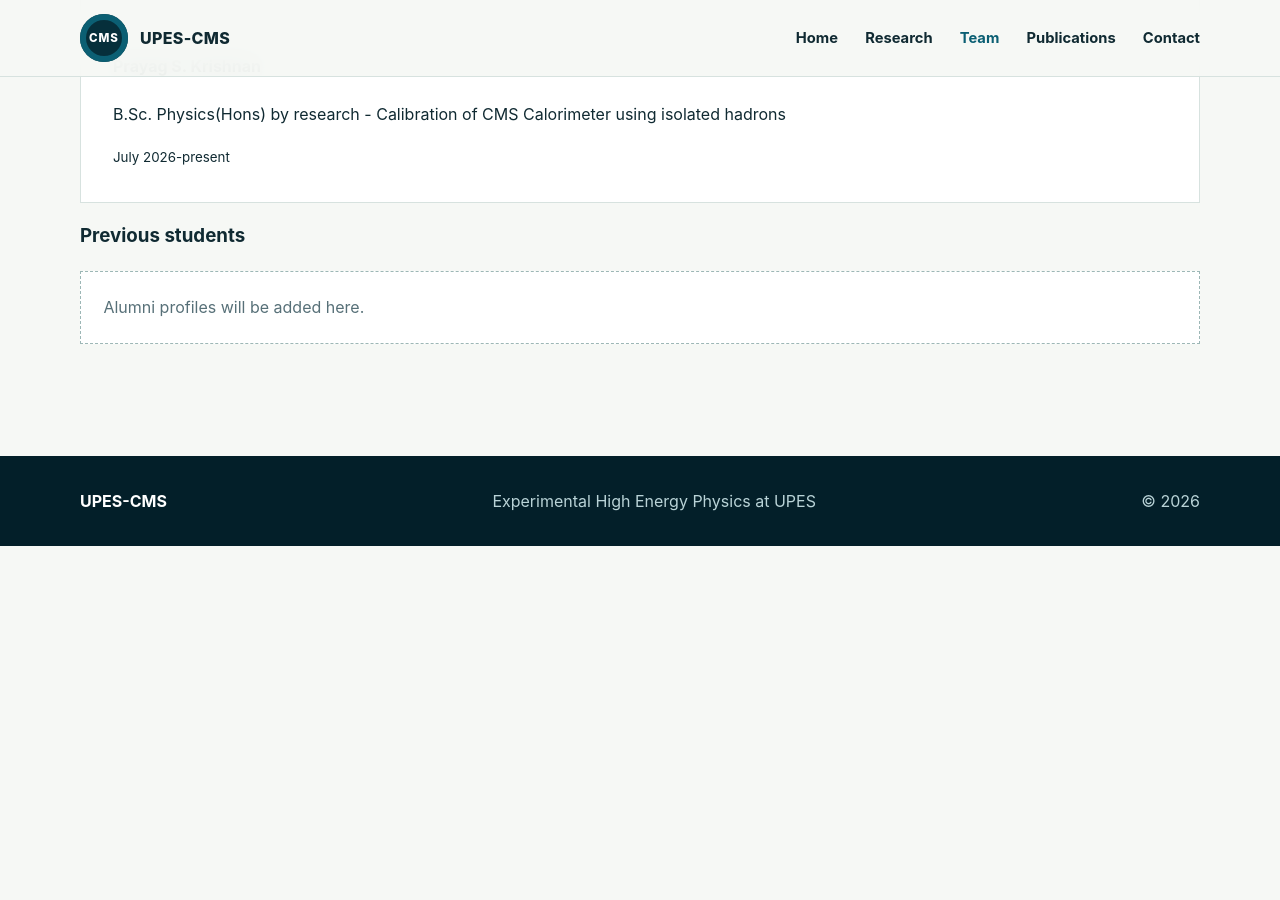
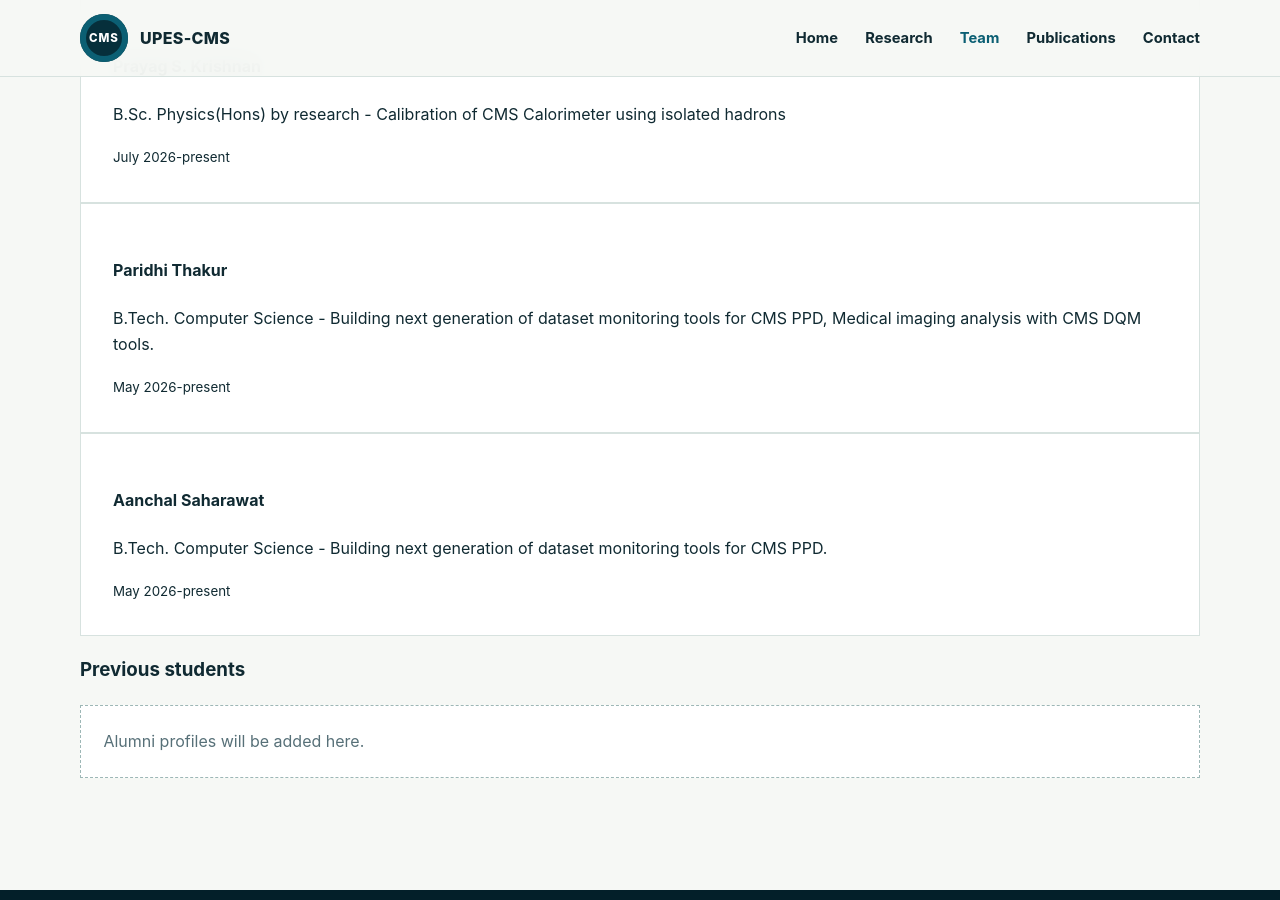
Before and after one commit to upes-cms/upes-cms.github.io, a Jekyll site: the page built from _pages/team.md, in a window 1280 px wide and 900 px high, scrolled down 1453 px. Built offline with Jekyll 4.4.1, drawn with Linux system fonts in a browser that asks for light colours; before the commit the page ends 1999 px from its top, so only the background shows below that.

Commit message:
add students

```diff
--- a/_data/students.yml
+++ b/_data/students.yml
@@ -11,6 +11,16 @@ current:
       period: July 2026-present
       #email:
 
+    - name: Paridhi Thakur
+      programme: B.Tech. Computer Science
+      topic: Building next generation of dataset monitoring tools for CMS PPD, Medical imaging analysis with CMS DQM tools.
+      period: May 2026-present
+
+    - name: Aanchal Saharawat
+      programme: B.Tech. Computer Science
+      topic: Building next generation of dataset monitoring tools for CMS PPD.
+      period: May 2026-present
+
 
 previous: []
 # Add a student under current or previous using:
```
